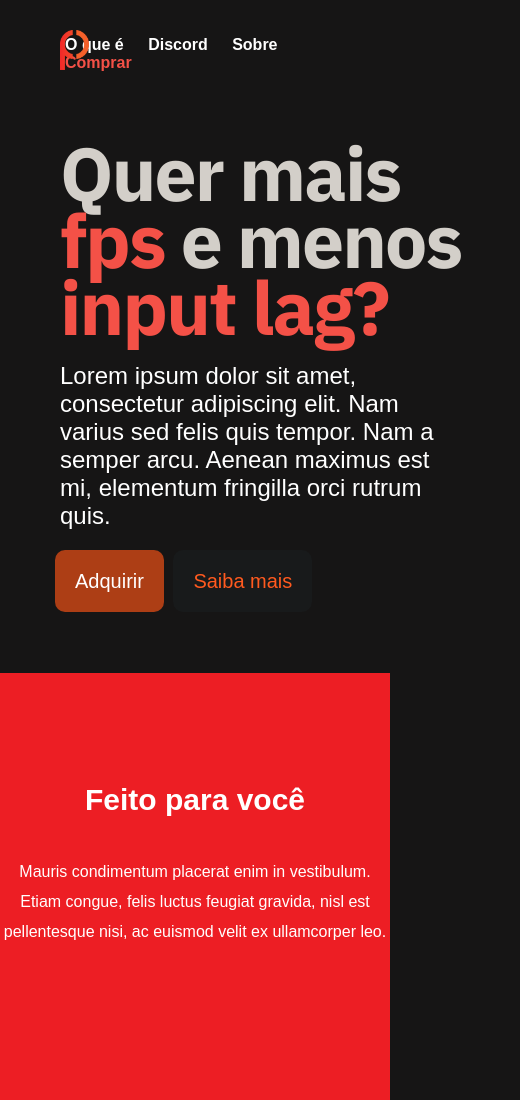
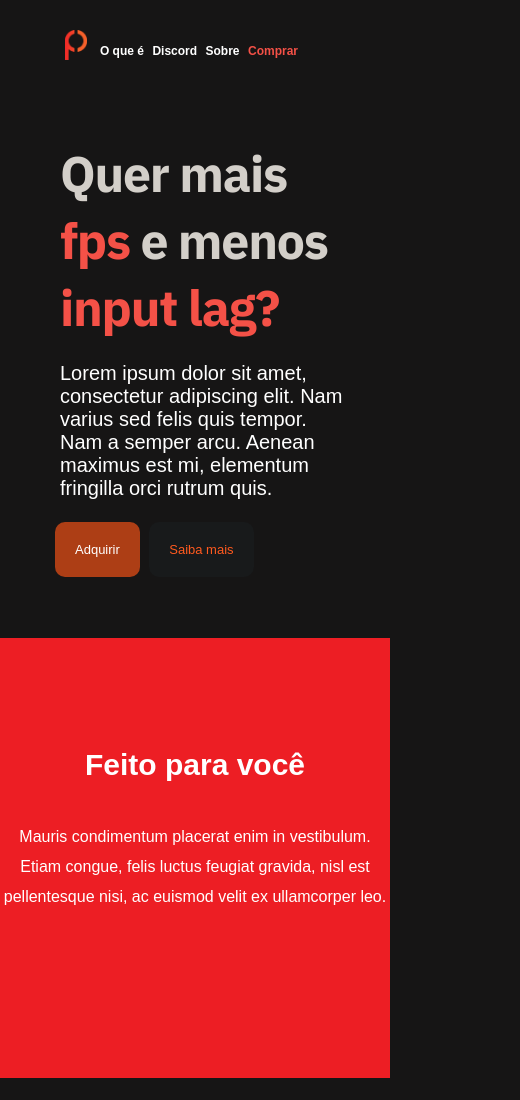
Before and after one commit to mhzin-dev/optipc-test, a plain HTML site: page index.html in a window 390 px wide. Shown: the top 1100 px of the page, 520 px wide, since content can reach past the window. Drawn offline with Linux system fonts and the light colour scheme.

Commit message:
index.css

```diff
--- a/index.css
+++ b/index.css
@@ -149,12 +149,71 @@ h2{
   font-weight: bold;
 }
 
-@media screen and (max-width: 800px) {
+@media screen and (max-width: 760px) {
+
+body{
+  overflow-x: hidden;
+}
+
+footer{
+  width: 100%;
+}
+
+#navbar img{
+  margin: 20px 20px;
+  padding: 0 25px;
+  height: 30px;
+  position: absolute;
+  top: 10px;
+}
+
+#navbar{
+  color: #fff;
+  padding: 0px 20px;
+  height: 60px;
+  width: 280px;
+}
+
+#navbar-list li a {
+font-size: 75%;
+}
+
+#navbar li {
+margin: 5px 2px;
+}
+
 #meio-info h1{
-    width: 450px;
+  width: 100%;
+  font-size: 50px;
 }
 
 #meio-info p{
-    width: 400px;
+  width: 100%;
+  font-size: 20px;
+}
+
+#meio-info a{
+  margin-right: 5px;
+  width: 150px;
+  padding: 20px;
+  border-radius: 10px;
+  border: none;
+  font-size: 13px;
+  color: white;
+  text-align: center;
+}
+
+#about-section h2{
+  margin-bottom: 20px;
+}
+
+#about-section{
+  width: 100%;
+  text-align: center;
+  color: #fff;
+  padding-top: 90px;
+  height: 350px;
+  background-color: #ED1E24;
+
 }
 }
```
Lines whose indentation alone changed are shown as unchanged.
